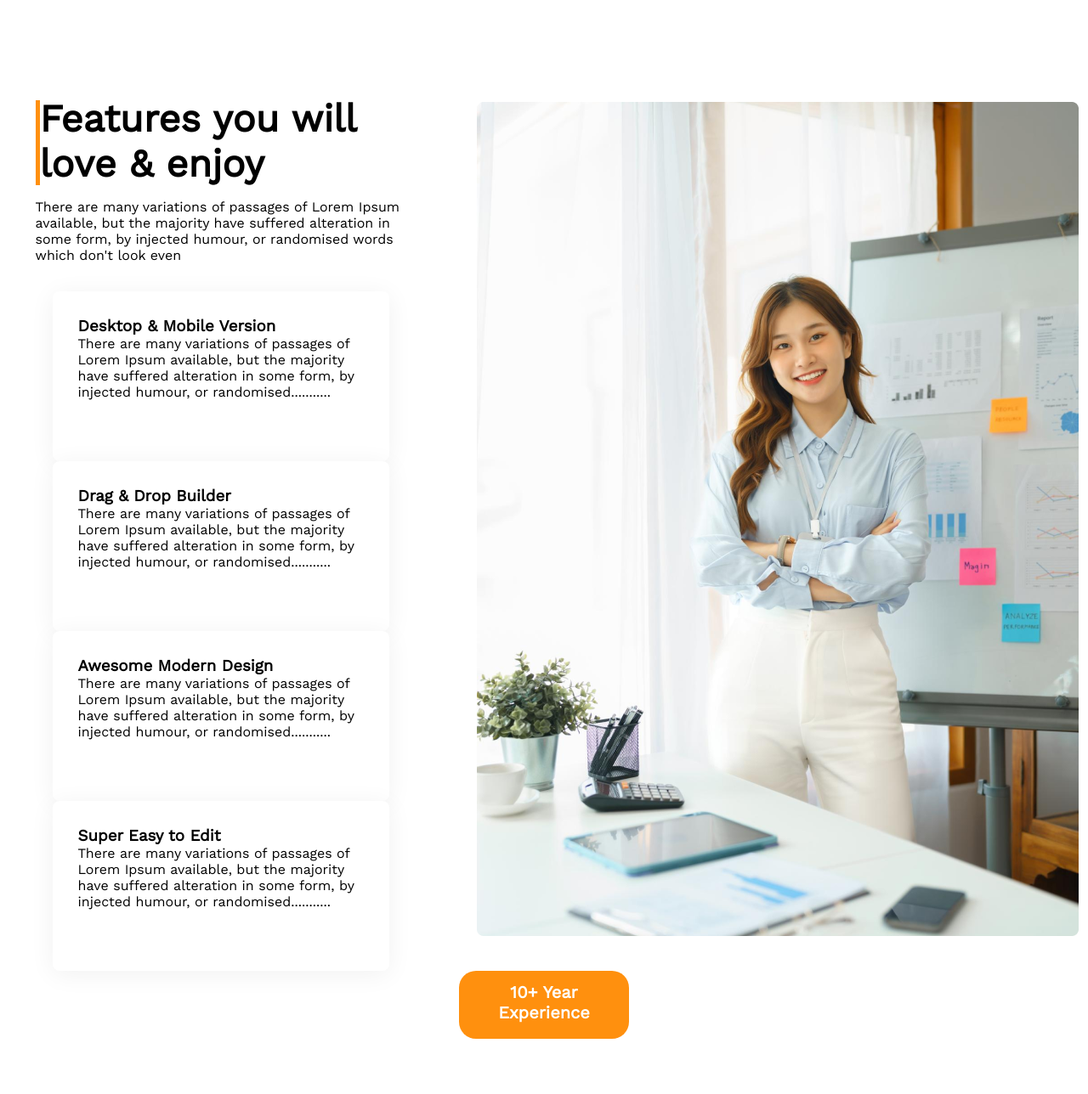
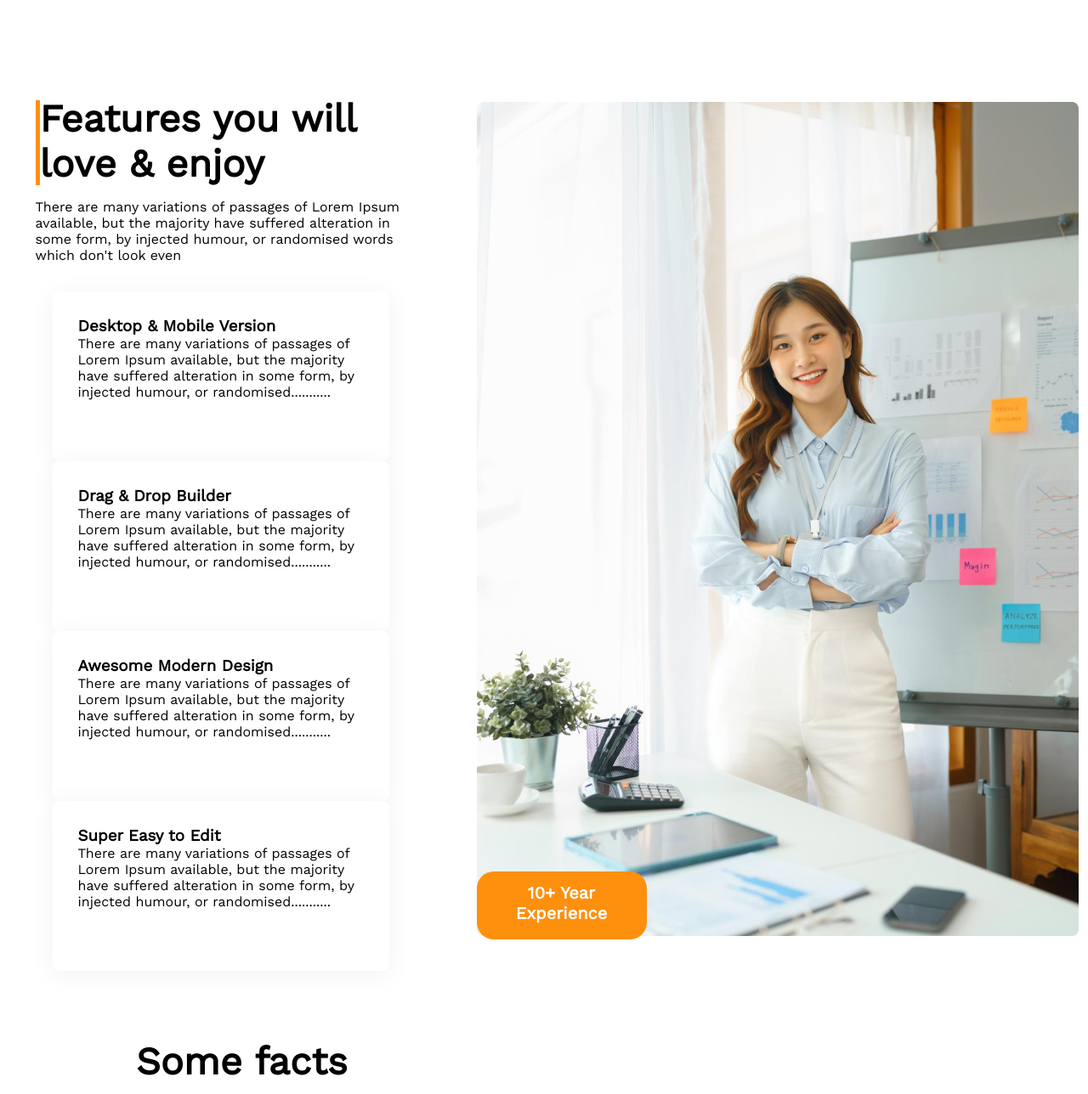
Before and after one commit to MohammadApon11/assignment2-repo-01-15-2023, a plain HTML site: page index.html in a window 1280 px wide. Shown: the part 1600-2888 px from the top of the page at 85% size. Drawn offline with nearby package versions, Linux system fonts and the light colour scheme.

Commit message:
60 marks done

```diff
--- a/index.html
+++ b/index.html
@@ -110,11 +110,12 @@
             </div>
             <div class="experience-image">
                 <img src="images/architect.png" alt="">
+                <button class="btn-secondary absolute">10+ Year Experience</button>
+
             </div>
         </section>
 
         <!-- external button -->
-        <button class="btn-secondary">10+ Year Experience</button>
 
         <!-- facts section -->
         <section class="facts-section">
@@ -155,7 +156,8 @@
                 </div>
                 <div class="gear-description">
                     <h1 class="gear-title">Our Design Is World Awesome Architects Interesting</h1>
-                    <p class="gear-title-description">There are many variations of passages of Lorem Ipsum available, but the
+                    <p class="gear-title-description">There are many variations of passages of Lorem Ipsum available,
+                        but the
                         majority have suffered alteration.
                         majority have suffered alteration.
                         majority have suffered alteration.</p>
@@ -167,8 +169,9 @@
         <!-- sponsor section start from here -->
         <section class="sponsors">
             <h1 class="sponsor-title">Our Sponsors</h1>
-            <p class="sponsor-description">Here we are showing our spnosors brand. You will chose them so You can hire our team.Otherwise you can skype it.Happy journey.</p>
-             <div class="sponsor">
+            <p class="sponsor-description">Here we are showing our spnosors brand. You will chose them so You can hire
+                our team.Otherwise you can skype it.Happy journey.</p>
+            <div class="sponsor">
                 <div class="sponsor-name">
                     <img src="images/sponsors/spotify.png" alt="">
                 </div>
@@ -184,7 +187,7 @@
                 <div class="sponsor-name">
                     <img src="images/sponsors/figma.png" alt="">
                 </div>
-             </div>
+            </div>
         </section>
     </main>
     <!-- main works end here -->
--- a/styles/style.css
+++ b/styles/style.css
@@ -70,6 +70,11 @@ main {
     padding: 40px;
     width: 950px;
     height: 450px;
+}
+
+.absolute{
+    position: absolute;
+    bottom: 0px;
 }
 
 .btn-primary {
@@ -185,7 +190,9 @@ main {
     height: 140px;
 }
 
-.experience-image {}
+.experience-image {
+    position: relative;
+}
 
 .experience-image img {
     height: 100%;
```
